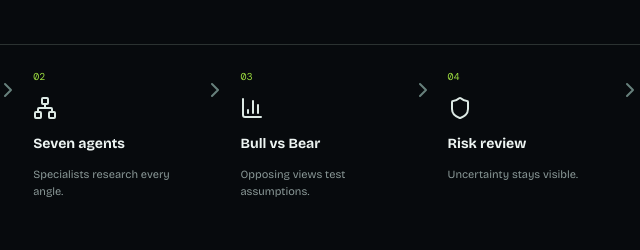
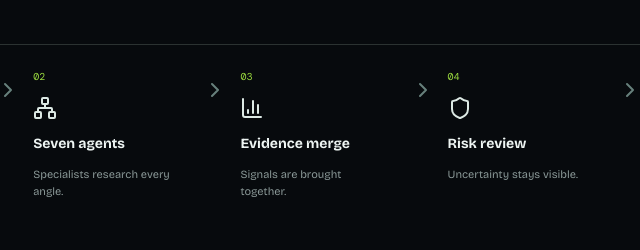
Before and after one commit to drdrey7/stock-autotrader, a React app in the folder apps/ai-web/: page / in a window 1280 px wide. Shown: the part 1140-1390 px from the top of the page, 296-936 px from the left. Built offline with nearby package versions, Linux system fonts and the light colour scheme.

Commit message:
refine(ai-web): remove repeated bull-bear workflow copy

```diff
--- a/apps/ai-web/src/pages/LandingPage.tsx
+++ b/apps/ai-web/src/pages/LandingPage.tsx
@@ -38,7 +38,7 @@ export function LandingPage() {
   const workflow = [
     [Search, "Choose a stock"],
     [Network, "Seven agents"],
-    [BarChart3, "Bull vs Bear"],
+    [BarChart3, "Evidence merge"],
     [Shield, "Risk review"],
     [FileText, "Final report"],
   ] as const;
@@ -207,7 +207,7 @@ export function LandingPage() {
                     : i === 1
                       ? "Specialists research every angle."
                       : i === 2
-                        ? "Opposing views test assumptions."
+                        ? "Signals are brought together."
                         : i === 3
                           ? "Uncertainty stays visible."
                           : "A brief you can actually read."}
```
